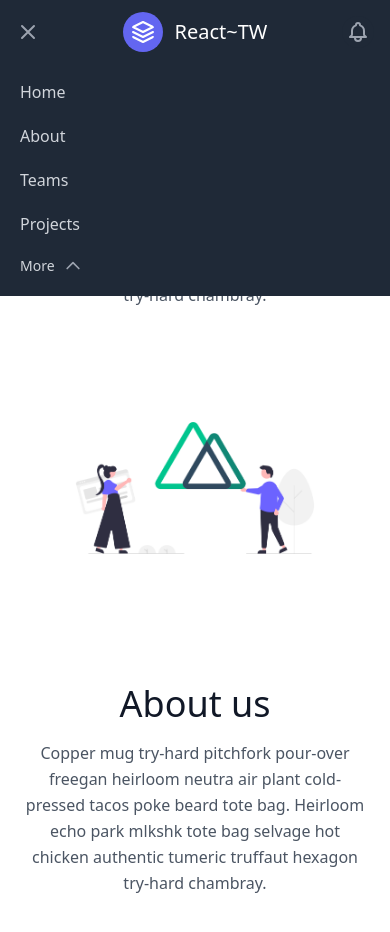
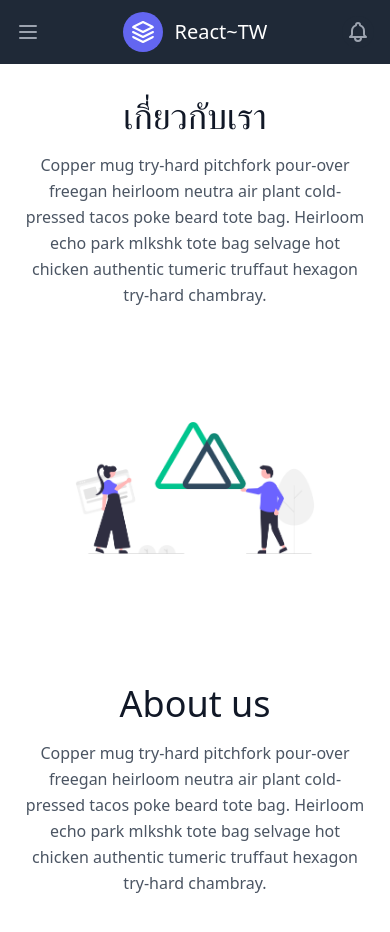
Before and after one commit to KateChantha/react-typescript-tailwind, a React (Create React App) app: page /about in a window 390 px wide. Shown: the top 932 px of the page. Built offline with nearby package versions, Linux system fonts and the light colour scheme.

Commit message:
Implement open/close hamberger navbar on mobile screen

```diff
--- a/src/components/shared/Navbar.tsx
+++ b/src/components/shared/Navbar.tsx
@@ -3,11 +3,13 @@
 import {useState, useRef} from 'react'
 import { NavLink } from 'react-router-dom'
 import useOutsideClick from './UseOutsideClick';
-import UseOutsideClick from './UseOutsideClick'
+
 
 const Navbar = () => {
   // open/close "More" menu dropbox
   const [isActive, setIsActive] = useState(false);
+  // toggle navbar on mobile screen
+  const [isOpen, setIsOpen] = useState(false)
 
   // Event Handler, when click outside menu
   const ref = useRef<HTMLDivElement>(null);
@@ -28,20 +30,22 @@ const Navbar = () => {
               className="inline-flex items-center justify-center p-2 rounded-md text-gray-400 hover:text-white hover:bg-gray-700 focus:outline-none focus:ring-2 focus:ring-inset focus:ring-white"
               aria-controls="mobile-menu"
               aria-expanded="false"
+              onClick={() => setIsOpen(!isOpen)}
               >
 
               <span className="sr-only">Open main menu</span>
 
-              {/* Menu open: "hidden", Menu closed: "block" */}
-              <svg className="hidden h-6 w-6" xmlns="http://www.w3.org/2000/svg" fill="none" viewBox="0 0 24 24" stroke="currentColor" aria-hidden="true">
+              {/* Mobile Hamberger & Cross */}
+              {
+                isOpen ?
+                <svg className="block h-6 w-6" xmlns="http://www.w3.org/2000/svg" fill="none" viewBox="0 0 24 24" stroke="currentColor" aria-hidden="true">
+                <path strokeLinecap="round" strokeLinejoin="round" strokeWidth={2} d="M6 18L18 6M6 6l12 12" />
+                </svg>
+              :
+                <svg className="block h-6 w-6" xmlns="http://www.w3.org/2000/svg" fill="none" viewBox="0 0 24 24" stroke="currentColor" aria-hidden="true">
                 <path strokeLinecap="round" strokeLinejoin="round" strokeWidth={2} d="M4 6h16M4 12h16M4 18h16" />
-              </svg>
-
-              {/* Menu open: "block", Menu closed: "hidden" */}
-              <svg className="block h-6 w-6" xmlns="http://www.w3.org/2000/svg" fill="none" viewBox="0 0 24 24" stroke="currentColor" aria-hidden="true">
-                  <path strokeLinecap="round" strokeLinejoin="round" strokeWidth={2} d="M6 18L18 6M6 6l12 12" />
-              </svg>
-
+                </svg>
+              }
 
             </button>
           </div>
@@ -242,7 +246,7 @@ const Navbar = () => {
       </div>
 
           {/* เมนูโหมด Mobile */}
-          <div className=" sm:hidden block" id="mobile-menu">
+          <div className={`${isOpen ? "block": "hidden"} sm:hidden`} id="mobile-menu">
             <div className="px-2 pt-2 pb-3 space-y-1">
               {/* Current: "bg-gray-900 text-white", Default: "text-gray-300 hover:bg-gray-700 hover:text-white" */}
               <NavLink exact to="/" className="text-gray-300 hover:bg-gray-700 hover:text-white block px-3 py-2 rounded-md text-base font-medium" >
@@ -257,11 +261,21 @@ const Navbar = () => {
               <NavLink exact to="/projects" className="text-gray-300 hover:bg-gray-700 hover:text-white block px-3 py-2 rounded-md text-base font-medium" >
                 Projects
               </NavLink>
-              <button type="button" className="text-gray-300 hover:bg-gray-700 hover:text-white px-3 py-2 inline-flex rounded-md text-sm font-medium" aria-expanded="false">
+              <button  type="button" className="text-gray-300 hover:bg-gray-700 hover:text-white px-3 py-2 inline-flex rounded-md text-sm font-medium" aria-expanded="false" onClick={() =>{
+                console.log("click")
+                setIsActive(!isActive)
+              }}>
                   <span>More</span>
-                  <svg className="text-gray-400 ml-2 h-5 w-5 group-hover:text-gray-500" xmlns="http://www.w3.org/2000/svg" fill="none" viewBox="0 0 24 24" stroke="currentColor">
-                    <path stroke-linecap="round" stroke-linejoin="round" stroke-width="2" d="M5 15l7-7 7 7" />
-                  </svg>
+              {
+                isActive ?
+                <svg className="text-gray-400 ml-2 h-5 w-5 group-hover:text-gray-500" xmlns="http://www.w3.org/2000/svg" fill="none" viewBox="0 0 24 24" stroke="currentColor">
+                <path stroke-linecap="round" stroke-linejoin="round" stroke-width="2" d="M5 15l7-7 7 7" />
+                </svg>
+                :
+                <svg className="text-gray-400 ml-2 h-5 w-5 group-hover:text-gray-500" xmlns="http://www.w3.org/2000/svg" viewBox="0 0 20 20" fill="currentColor" aria-hidden="true">
+                  <path fillRule="evenodd" d="M5.293 7.293a1 1 0 011.414 0L10 10.586l3.293-3.293a1 1 0 111.414 1.414l-4 4a1 1 0 01-1.414 0l-4-4a1 1 0 010-1.414z" clipRule="evenodd" />
+                </svg>
+              }
 
                 </button>
             </div>
```
